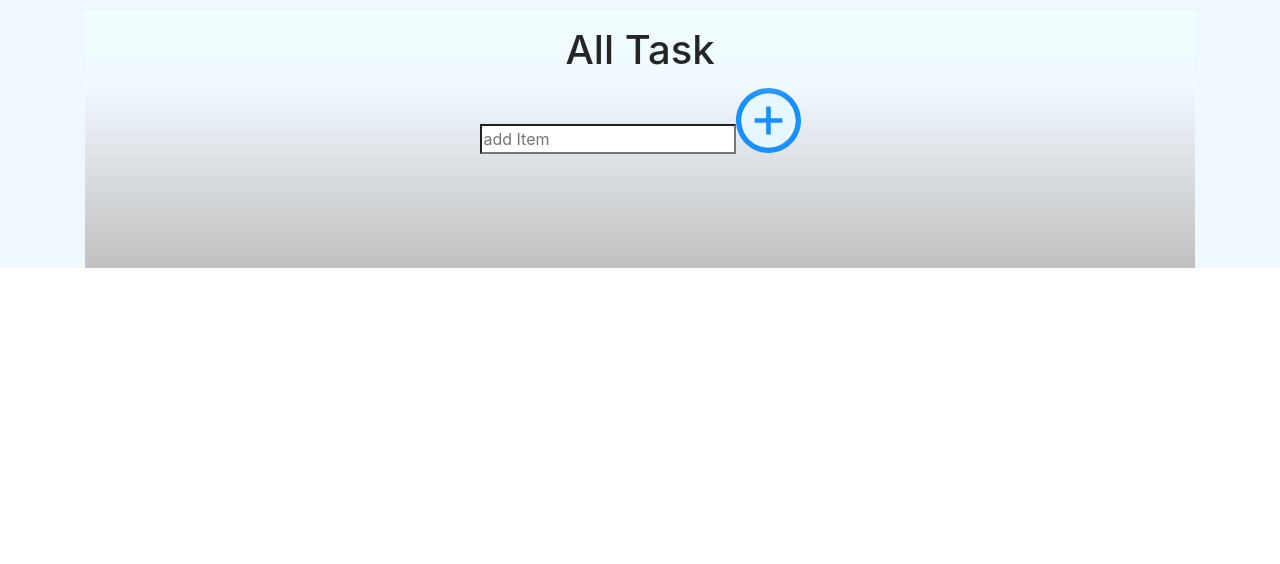
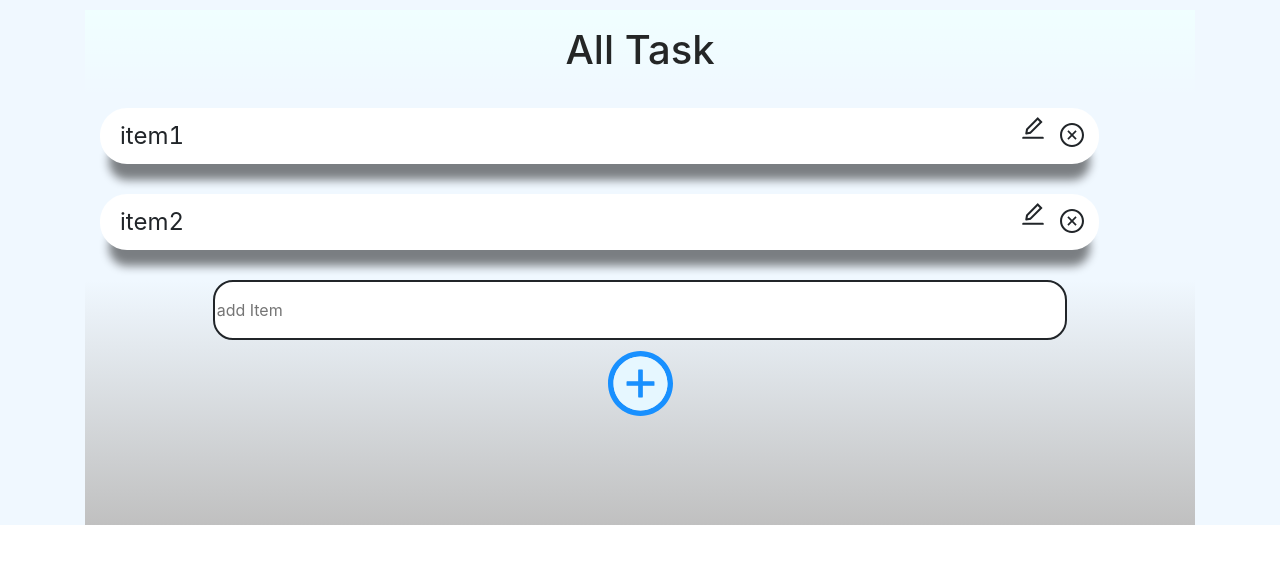
Before and after one commit to WahajAhmedIqbal/Todo-App-AntDesign, a React (Create React App) app: page / in a window 1280 px wide. Shown: the top 564 px of the page. Built offline with nearby package versions, Linux system fonts and the light colour scheme.

Commit message:
update prob

```diff
--- a/src/components/todo/create/list.jsx
+++ b/src/components/todo/create/list.jsx
@@ -1,24 +1,43 @@
-// import React from "react";
-// import Create from "./index";
+import React from "react";
+import Delete from "../deleted";
+import Update from "../update";
+import Create from "./index";
+import { EditOutlined } from "@ant-design/icons";
 
-// const List = ({ item }) => {
-//   return (
-//     <div>
-//       <li
-//         style={{
-//           backgroundColor: "white",
-//           margin: 15,
-//           marginTop: 20,
-//           marginBottom: 30,
-//           boxShadow: "0px 25px 10px -9px rgba(0,0,0,0.49)",
-//           borderRadius: "42%",
-//           padding: 25,
-//         }}
-//       >
-//         <Create item={item} />
-//       </li>
-//     </div>
-//   );
-// };
+const List = ({ item, deleteHander, id, onEdit }) => {
+  return (
+    <div>
+      <li
+        key={id}
+        style={{
+          backgroundColor: "white",
+          margin: 15,
+          marginTop: 20,
+          marginBottom: 30,
+          boxShadow: "0px 25px 10px -9px rgba(0,0,0,0.49)",
+          padding: "10px 15px 46px 20px",
+          listStyle: "none",
+          fontSize: 24,
+          display: "flex",
+          flex: 1,
+          justifyContent: "space-between",
+          height: 50,
+          width: "90%",
+          borderRadius: 27,
+        }}
+      >
+        {item}
+        <div className="inputelemet" style={{ display: "flex" }}>
+          <EditOutlined
+            style={{ paddingRight: 15, paddingTop: 10 }}
+            onClick={() => onEdit(id)}
+          />
 
-// export default List;
+          <Delete id={id} onselected={deleteHander} />
+        </div>
+      </li>
+    </div>
+  );
+};
+
+export default List;
--- a/src/components/todo/index.jsx
+++ b/src/components/todo/index.jsx
@@ -1,13 +1,13 @@
-// import { Button, Col, Divider, List, Row, Typography } from "antd";
 import React, { useState } from "react";
 import { HeaderComponent, FooterComponent } from "../../containers";
 import List from "./create/list";
-import Create from "./create";
-import Delete from "./deleted";
+import Update from "./update";
 
 const Todo = () => {
-  const [itemList, setItemList] = useState([]);
+  const [itemList, setItemList] = useState(["item1", "item2"]);
   const [inputChagne, setInputChagne] = useState("");
+  const [updatedInput, setUpdatedInput] = useState("");
+  const [updateState, setupdateState] = useState(false);
 
   const handlesubmit = (e) => {
     e.preventDefault();
@@ -16,11 +16,19 @@ const Todo = () => {
   };
 
   const deleteHander = (id) => {
-    const newlist = itemList.filter(
-      (arrElem, index) => console.log("--->index", index) !== id
-    );
-    console.log("--->id", id);
-    setItemList([...itemList, newlist]);
+    setItemList(itemList.filter((_, index) => index !== id));
+  };
+
+  const edithandler = (id) => {
+    setupdateState(true);
+    console.log("--> id", id);
+    const newlist = itemList.find((_, index) => index === id);
+    console.log(newlist);
+  };
+
+  const updatehandler = (item, id) => {
+    setupdateState(false);
+    setInputChagne(item);
   };
 
   return (
@@ -31,70 +39,47 @@ const Todo = () => {
         {itemList.map((item, index) => {
           if (item.length === 0) {
             return null;
-          } else
-            return (
-              <li
-                key={index}
-                style={{
-                  backgroundColor: "white",
-                  margin: 15,
-                  marginTop: 20,
-                  marginBottom: 30,
-                  boxShadow: "0px 25px 10px -9px rgba(0,0,0,0.49)",
-                  borderRadius: "42%",
-                  padding: 25,
-                  listStyle: "none",
-                  fontSize: "x-large",
-                  display: "flex",
-                  flex: 1,
-                  justifyContent: "space-between",
-                }}
-              >
-                {item}
-                <Delete id={index} onselected={deleteHander} />
-              </li>
-            );
+          } else {
+            if (updateState) {
+              return (
+                <form
+                  onSubmit={(e) => {
+                    e.preventDefault();
+                    updatehandler(item);
+                  }}
+                >
+                  <input type="text" id={index} />
+                  {/* id={index}
+                  item={item} */}
+                </form>
+                // <Update
+                //   edithandler={edithandler}
+                //   id={index}
+                //   item={item}
+                //   setupdateState={setupdateState}
+                //   setInputChagne={setInputChagne}
+                //   inputChagne={inputChagne}
+                // />
+              );
+            } else {
+              return (
+                <List
+                  key={index}
+                  item={item}
+                  id={index}
+                  deleteHander={deleteHander}
+                  onEdit={edithandler}
+                />
+              );
+            }
+          }
         })}
 
-        {/* <List
-          size="small"
-          dataSource={itemList}
-          renderItem={(item) => (
-            <List.Item
-              style={{
-                backgroundColor: "white",
-                margin: 15,
-                marginTop: 20,
-                marginBottom: 30,
-                boxShadow: "0px 25px 10px -9px rgba(0,0,0,0.49)",
-                borderRadius: "42%",
-                padding: 25,
-              }}
-            >
-              {item}
-            </List.Item>
-          )}
-        /> */}
-        {/* <input
-          type="text"
-          placeholder="add Item"
-          value={inputChagne}
-          onChange={(e) => setInputChagne(e.target.value)}
-        /> */}
         <FooterComponent
-          input={
-            <input
-              type="text"
-              placeholder="add Item"
-              value={inputChagne}
-              onChange={(e) => setInputChagne(e.target.value)}
-            />
-          }
+          inputChagne={inputChagne}
+          setInputChagne={setInputChagne}
           handlesubmit={(e) => handlesubmit(e)}
         />
-        {/* header={<HeaderComponent />} */}
-        {/* footer={<FooterComponent />} */}
-        {/* <Create /> */}
       </div>
     </div>
   );
--- a/src/components/todo/update/index.jsx
+++ b/src/components/todo/update/index.jsx
@@ -0,0 +1,23 @@
+import React, { useState } from "react";
+
+const Update = ({}) => {
+  const [item, setItem] = useState("");
+
+  return (
+    <form
+      onSubmit={(e) => {
+        e.preventDefault();
+        // edithandler(item);
+      }}
+    >
+      <input
+        type="text"
+        // value={item}
+        // onChange={(e) => setItem(e.target.value)}
+      />
+      <button>submit</button>
+    </form>
+  );
+};
+
+export default Update;
--- a/src/containers/footer/index.jsx
+++ b/src/containers/footer/index.jsx
@@ -2,8 +2,10 @@ import React, { useState } from "react";
 import Create from "../../components/todo/create";
 import { PlusCircleTwoTone } from "@ant-design/icons";
 
-const Footer = ({ handlesubmit, input }) => {
-  const [inputtype, setinputtype] = useState("");
+const Footer = ({ handlesubmit, input, setInputChagne, inputChagne }) => {
+  const [inputtype, setinputtype] = useState(true);
+
+  let classes = !inputtype ? "none" : null;
 
   return (
     <div
@@ -11,19 +13,42 @@ const Footer = ({ handlesubmit, input }) => {
         position: "sticky",
         bottom: "0px",
         textAlign: "center",
-        height: 180,
+        height: 245,
         backgroundImage:
           " linear-gradient(to bottom, rgba(500,73,49,0), silver)",
       }}
     >
-      <form onSubmit={handlesubmit}>
-        {input}
-        <PlusCircleTwoTone
-          onClick={handlesubmit}
-          style={{ fontSize: 65, cursor: "pointer" }}
+      <form onSubmit={handlesubmit} style={{ display: "grid" }}>
+        <input
+          className={classes}
+          style={{
+            display: classes,
+            height: 60,
+            width: "77%",
+            justifySelf: "center",
+            border: "2px solid",
+            marginBottom: 10,
+            borderRadius: 20,
+          }}
+          type="text"
+          placeholder="add Item"
+          value={inputChagne}
+          onChange={(e) => setInputChagne(e.target.value)}
         />
+        <button
+          style={{
+            background: "none",
+            border: "none",
+            width: "fit-content",
+            justifySelf: "center",
+          }}
+        >
+          <PlusCircleTwoTone
+            onClick={handlesubmit}
+            style={{ fontSize: 65, cursor: "pointer" }}
+          />
+        </button>
       </form>
-      {/* <Create /> */}
     </div>
   );
 };
```
